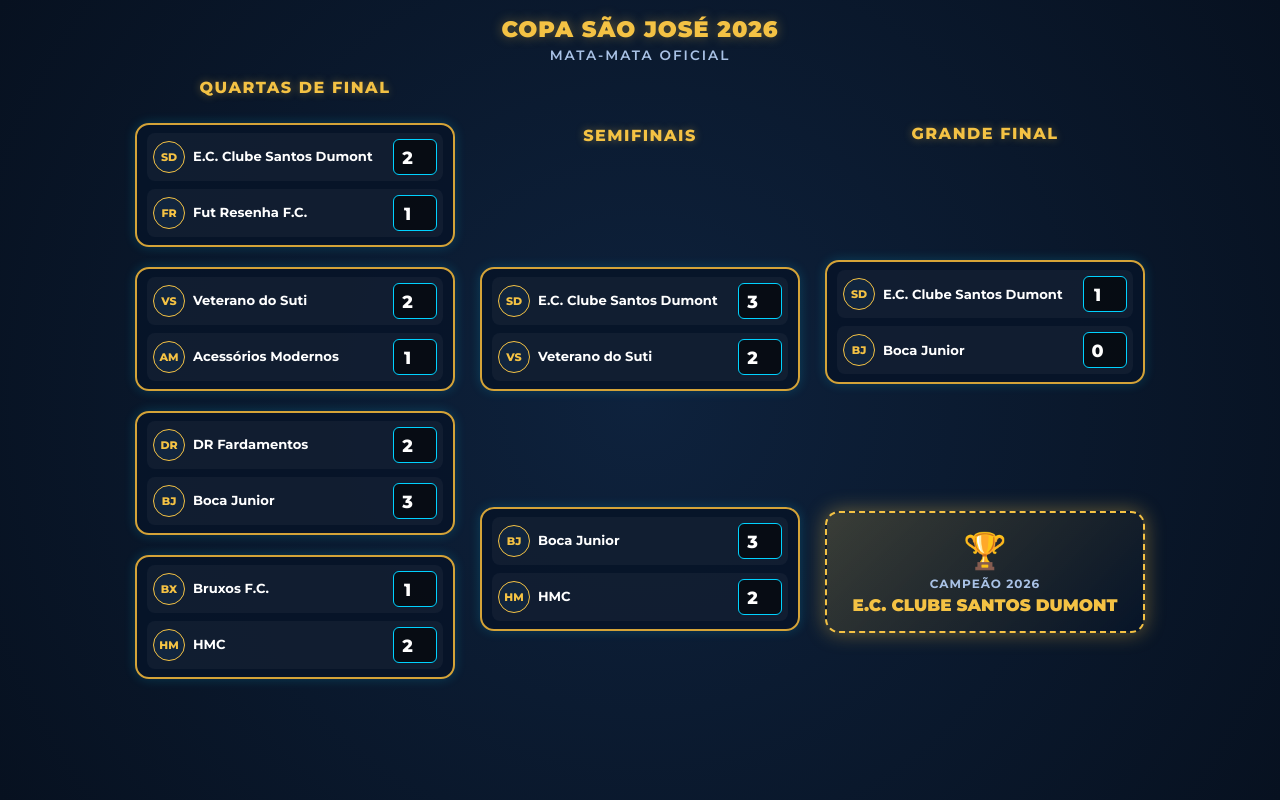
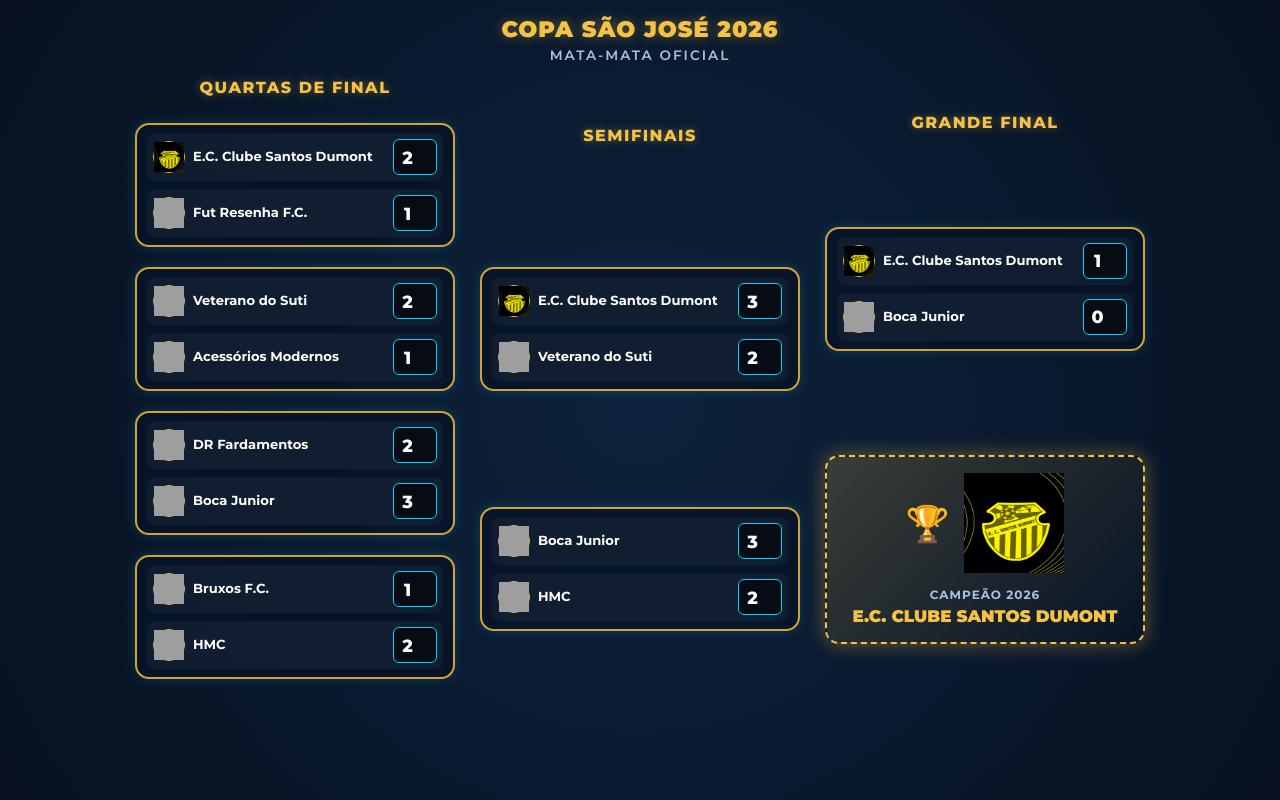
Before and after one commit to Jero-web/Copa-SaoJose, a Flask app: page / in a window 1280 px wide. Run offline with Flask 3, Linux system fonts and the light colour scheme; data comes from the database, SQL or seed files in the repository; both versions use the stored data as it was after the commit; grey boxes are pictures that could not be loaded.

Commit message:
Add initial CSS styles and create SQLite database for tournament matches
- Introduced a new CSS file with styles for the tournament interface, including layout, colors, and responsive design for mobile.
- Created an SQLite database schema for storing match data, including match IDs and scores.

```diff
--- /dev/null
+++ b/static/style.css
@@ -0,0 +1,274 @@
+    :root {
+      --bg-dark: #071120;
+      --card-bg: rgba(7, 21, 41, 0.95);
+      --gold: #f4c244;
+      --gold-border: #d4a338;
+      --gold-glow: rgba(244, 194, 68, 0.4);
+      --cyan-glow: #00d2ff;
+      --text-white: #ffffff;
+    }
+
+    * {
+      box-sizing: border-box;
+      margin: 0;
+      padding: 0;
+      font-family: 'Montserrat', sans-serif;
+      -webkit-tap-highlight-color: transparent;
+    }
+
+    body {
+      background: radial-gradient(circle at center, #0e223d 0%, var(--bg-dark) 100%);
+      color: var(--text-white);
+      min-height: 100vh;
+      display: flex;
+      flex-direction: column;
+      align-items: center;
+      padding: 15px 10px 40px;
+    }
+
+    /* Cabeçalho */
+    .header {
+      text-align: center;
+      margin-bottom: 15px;
+    }
+    .header h1 {
+      font-size: 1.4rem;
+      font-weight: 900;
+      color: var(--gold);
+      letter-spacing: 1px;
+      text-transform: uppercase;
+      text-shadow: 0 0 12px var(--gold-glow);
+    }
+    .header h2 {
+      font-size: 0.85rem;
+      font-weight: 600;
+      color: #a9c2e6;
+      letter-spacing: 2px;
+      margin-top: 4px;
+      text-transform: uppercase;
+    }
+
+    /* Abas de Navegação (Mobile) */
+    .mobile-tabs {
+      display: none;
+      gap: 6px;
+      width: 100%;
+      max-width: 450px;
+      margin-bottom: 20px;
+      background: rgba(4, 13, 26, 0.9);
+      padding: 6px;
+      border-radius: 30px;
+      border: 1px solid rgba(244, 194, 68, 0.4);
+    }
+
+    .tab-btn {
+      flex: 1;
+      padding: 10px 4px;
+      border: none;
+      background: transparent;
+      color: #a0aec0;
+      font-size: 0.8rem;
+      font-weight: 700;
+      border-radius: 20px;
+      cursor: pointer;
+      text-transform: uppercase;
+      transition: all 0.25s ease;
+    }
+
+    .tab-btn.active {
+      background: var(--gold);
+      color: #071120;
+      font-weight: 900;
+      box-shadow: 0 0 12px var(--gold-glow);
+    }
+
+    /* Estrutura do Torneio */
+    .bracket-wrapper {
+      width: 100%;
+      max-width: 1200px;
+      display: flex;
+      justify-content: center;
+    }
+
+    .bracket-container {
+      display: flex;
+      gap: 25px;
+      align-items: stretch;
+      justify-content: center;
+      width: 100%;
+    }
+
+    .round {
+      display: flex;
+      flex-direction: column;
+      justify-content: space-around;
+      gap: 20px;
+      flex: 1;
+      max-width: 320px;
+      min-width: 270px;
+    }
+
+    .round-title {
+      text-align: center;
+      font-weight: 800;
+      font-size: 1rem;
+      color: var(--gold);
+      letter-spacing: 1.5px;
+      text-transform: uppercase;
+      margin-bottom: 6px;
+      text-shadow: 0 0 8px var(--gold-glow);
+    }
+
+    /* Cards de Partida */
+    .matchup-card {
+      background: var(--card-bg);
+      border: 2px solid var(--gold-border);
+      border-radius: 14px;
+      padding: 8px 10px;
+      box-shadow: 0 0 12px rgba(0, 210, 255, 0.2);
+      display: flex;
+      flex-direction: column;
+      gap: 8px;
+    }
+
+    .team-row {
+      display: flex;
+      align-items: center;
+      justify-content: space-between;
+      gap: 8px;
+      padding: 6px;
+      border-radius: 8px;
+      background: rgba(255, 255, 255, 0.04);
+    }
+
+    .team-info {
+      display: flex;
+      align-items: center;
+      gap: 8px;
+      flex: 1;
+      min-width: 0;
+    }
+
+    .team-badge {
+      width: 32px;
+      height: 32px;
+      border-radius: 50%;
+      background: #11253e;
+      border: 1.5px solid var(--gold);
+      display: flex;
+      align-items: center;
+      justify-content: center;
+      font-size: 11px;
+      font-weight: 800;
+      color: var(--gold);
+      flex-shrink: 0;
+    }
+
+    .team-name {
+      font-size: 0.82rem;
+      font-weight: 700;
+      line-height: 1.2;
+      word-break: break-word;
+    }
+
+    .team-row.placeholder .team-name {
+      color: rgba(255, 255, 255, 0.35);
+      font-style: italic;
+    }
+
+    /* Placar */
+    .score-input {
+      width: 44px;
+      height: 36px;
+      background: rgba(0, 0, 0, 0.6);
+      border: 1.5px solid var(--cyan-glow);
+      border-radius: 6px;
+      color: #fff;
+      font-size: 1.1rem;
+      font-weight: 800;
+      text-align: center;
+      outline: none;
+      flex-shrink: 0;
+    }
+
+    .score-input:focus {
+      border-color: var(--gold);
+      box-shadow: 0 0 8px var(--gold);
+    }
+
+    .score-input:disabled {
+      background: rgba(0, 0, 0, 0.2);
+      border-color: rgba(255, 255, 255, 0.1);
+      color: transparent;
+    }
+
+    /* Campeão */
+    .winner-box {
+      margin-top: 15px;
+      background: linear-gradient(135deg, rgba(244, 194, 68, 0.2), rgba(7, 21, 41, 0.95));
+      border: 2px dashed var(--gold);
+      box-shadow: 0 0 20px var(--gold-glow);
+      text-align: center;
+      padding: 16px 10px;
+      border-radius: 14px;
+    }
+
+    .winner-box .trophy {
+      font-size: 2.2rem;
+      margin-bottom: 4px;
+    }
+
+    .winner-name {
+      font-size: 1.05rem;
+      font-weight: 900;
+      color: var(--gold);
+      margin-top: 4px;
+      text-transform: uppercase;
+      word-break: break-word;
+    }
+
+    /* Botão Mobile */
+    .step-nav-btn {
+      display: none;
+      width: 100%;
+      margin-top: 15px;
+      padding: 12px;
+      background: var(--gold);
+      color: #071120;
+      font-weight: 900;
+      font-size: 0.9rem;
+      border: none;
+      border-radius: 10px;
+      cursor: pointer;
+      text-transform: uppercase;
+      box-shadow: 0 0 12px var(--gold-glow);
+    }
+
+    @media (max-width: 860px) {
+      .mobile-tabs {
+        display: flex;
+      }
+
+      .bracket-container {
+        display: block;
+      }
+
+      .round {
+        display: none !important;
+        width: 100%;
+        max-width: 100%;
+        gap: 14px;
+      }
+
+      .round.active-round {
+        display: flex !important;
+      }
+
+      .round-title {
+        display: none;
+      }
+
+      .step-nav-btn {
+        display: block;
+      }
+    }
--- a/templates/index.html
+++ b/templates/index.html
@@ -5,282 +5,7 @@
   <meta name="viewport" content="width=device-width, initial-scale=1.0, maximum-scale=1.0, user-scalable=no">
   <title>Copa São José 2026 - Mata-Mata</title>
   <link href="https://fonts.googleapis.com/css2?family=Montserrat:wght@400;600;700;800;900&display=swap" rel="stylesheet">
-  <style>
-    :root {
-      --bg-dark: #071120;
-      --card-bg: rgba(7, 21, 41, 0.95);
-      --gold: #f4c244;
-      --gold-border: #d4a338;
-      --gold-glow: rgba(244, 194, 68, 0.4);
-      --cyan-glow: #00d2ff;
-      --text-white: #ffffff;
-    }
-
-    * {
-      box-sizing: border-box;
-      margin: 0;
-      padding: 0;
-      font-family: 'Montserrat', sans-serif;
-      -webkit-tap-highlight-color: transparent;
-    }
-
-    body {
-      background: radial-gradient(circle at center, #0e223d 0%, var(--bg-dark) 100%);
-      color: var(--text-white);
-      min-height: 100vh;
-      display: flex;
-      flex-direction: column;
-      align-items: center;
-      padding: 15px 10px 40px;
-    }
-
-    /* Cabeçalho */
-    .header {
-      text-align: center;
-      margin-bottom: 15px;
-    }
-    .header h1 {
-      font-size: 1.4rem;
-      font-weight: 900;
-      color: var(--gold);
-      letter-spacing: 1px;
-      text-transform: uppercase;
-      text-shadow: 0 0 12px var(--gold-glow);
-    }
-    .header h2 {
-      font-size: 0.85rem;
-      font-weight: 600;
-      color: #a9c2e6;
-      letter-spacing: 2px;
-      margin-top: 4px;
-      text-transform: uppercase;
-    }
-
-    /* Abas de Navegação (Mobile) */
-    .mobile-tabs {
-      display: none;
-      gap: 6px;
-      width: 100%;
-      max-width: 450px;
-      margin-bottom: 20px;
-      background: rgba(4, 13, 26, 0.9);
-      padding: 6px;
-      border-radius: 30px;
-      border: 1px solid rgba(244, 194, 68, 0.4);
-    }
-
-    .tab-btn {
-      flex: 1;
-      padding: 10px 4px;
-      border: none;
-      background: transparent;
-      color: #a0aec0;
-      font-size: 0.8rem;
-      font-weight: 700;
-      border-radius: 20px;
-      cursor: pointer;
-      text-transform: uppercase;
-      transition: all 0.25s ease;
-    }
-
-    .tab-btn.active {
-      background: var(--gold);
-      color: #071120;
-      font-weight: 900;
-      box-shadow: 0 0 12px var(--gold-glow);
-    }
-
-    /* Estrutura do Torneio */
-    .bracket-wrapper {
-      width: 100%;
-      max-width: 1200px;
-      display: flex;
-      justify-content: center;
-    }
-
-    .bracket-container {
-      display: flex;
-      gap: 25px;
-      align-items: stretch;
-      justify-content: center;
-      width: 100%;
-    }
-
-    .round {
-      display: flex;
-      flex-direction: column;
-      justify-content: space-around;
-      gap: 20px;
-      flex: 1;
-      max-width: 320px;
-      min-width: 270px;
-    }
-
-    .round-title {
-      text-align: center;
-      font-weight: 800;
-      font-size: 1rem;
-      color: var(--gold);
-      letter-spacing: 1.5px;
-      text-transform: uppercase;
-      margin-bottom: 6px;
-      text-shadow: 0 0 8px var(--gold-glow);
-    }
-
-    /* Cards de Partida */
-    .matchup-card {
-      background: var(--card-bg);
-      border: 2px solid var(--gold-border);
-      border-radius: 14px;
-      padding: 8px 10px;
-      box-shadow: 0 0 12px rgba(0, 210, 255, 0.2);
-      display: flex;
-      flex-direction: column;
-      gap: 8px;
-    }
-
-    .team-row {
-      display: flex;
-      align-items: center;
-      justify-content: space-between;
-      gap: 8px;
-      padding: 6px;
-      border-radius: 8px;
-      background: rgba(255, 255, 255, 0.04);
-    }
-
-    .team-info {
-      display: flex;
-      align-items: center;
-      gap: 8px;
-      flex: 1;
-      min-width: 0;
-    }
-
-    .team-badge {
-      width: 32px;
-      height: 32px;
-      border-radius: 50%;
-      background: #11253e;
-      border: 1.5px solid var(--gold);
-      display: flex;
-      align-items: center;
-      justify-content: center;
-      font-size: 11px;
-      font-weight: 800;
-      color: var(--gold);
-      flex-shrink: 0;
-    }
-
-    .team-name {
-      font-size: 0.82rem;
-      font-weight: 700;
-      line-height: 1.2;
-      word-break: break-word;
-    }
-
-    .team-row.placeholder .team-name {
-      color: rgba(255, 255, 255, 0.35);
-      font-style: italic;
-    }
-
-    /* Placar */
-    .score-input {
-      width: 44px;
-      height: 36px;
-      background: rgba(0, 0, 0, 0.6);
-      border: 1.5px solid var(--cyan-glow);
-      border-radius: 6px;
-      color: #fff;
-      font-size: 1.1rem;
-      font-weight: 800;
-      text-align: center;
-      outline: none;
-      flex-shrink: 0;
-    }
-
-    .score-input:focus {
-      border-color: var(--gold);
-      box-shadow: 0 0 8px var(--gold);
-    }
-
-    .score-input:disabled {
-      background: rgba(0, 0, 0, 0.2);
-      border-color: rgba(255, 255, 255, 0.1);
-      color: transparent;
-    }
-
-    /* Campeão */
-    .winner-box {
-      margin-top: 15px;
-      background: linear-gradient(135deg, rgba(244, 194, 68, 0.2), rgba(7, 21, 41, 0.95));
-      border: 2px dashed var(--gold);
-      box-shadow: 0 0 20px var(--gold-glow);
-      text-align: center;
-      padding: 16px 10px;
-      border-radius: 14px;
-    }
-
-    .winner-box .trophy {
-      font-size: 2.2rem;
-      margin-bottom: 4px;
-    }
-
-    .winner-name {
-      font-size: 1.05rem;
-      font-weight: 900;
-      color: var(--gold);
-      margin-top: 4px;
-      text-transform: uppercase;
-      word-break: break-word;
-    }
-
-    /* Botão Mobile */
-    .step-nav-btn {
-      display: none;
-      width: 100%;
-      margin-top: 15px;
-      padding: 12px;
-      background: var(--gold);
-      color: #071120;
-      font-weight: 900;
-      font-size: 0.9rem;
-      border: none;
-      border-radius: 10px;
-      cursor: pointer;
-      text-transform: uppercase;
-      box-shadow: 0 0 12px var(--gold-glow);
-    }
-
-    @media (max-width: 860px) {
-      .mobile-tabs {
-        display: flex;
-      }
-
-      .bracket-container {
-        display: block;
-      }
-
-      .round {
-        display: none !important;
-        width: 100%;
-        max-width: 100%;
-        gap: 14px;
-      }
-
-      .round.active-round {
-        display: flex !important;
-      }
-
-      .round-title {
-        display: none;
-      }
-
-      .step-nav-btn {
-        display: block;
-      }
-    }
-  </style>
+  <link rel="stylesheet" href="/static/style.css">
 </head>
 <body>
 
@@ -307,14 +32,18 @@
         <div class="matchup-card" id="m-qf1">
           <div class="team-row">
             <div class="team-info">
-              <div class="team-badge">SD</div>
+              <div class="team-badge">
+               <img src="/static/logos/E. C. Santos Dumont.jpeg" alt="SD" width="30" height="30">
+              </div>
               <span class="team-name">E.C. Clube Santos Dumont</span>
             </div>
             <input type="number" class="score-input" min="0" oninput="handleScoreChange('m-qf1')">
           </div>
           <div class="team-row">
             <div class="team-info">
-              <div class="team-badge">FR</div>
+              <div class="team-badge">
+                <img src="/static/logos/RESENHA.jpeg" alt="FR" width="30" height="30">
+              </div>
               <span class="team-name">Fut Resenha F.C.</span>
             </div>
             <input type="number" class="score-input" min="0" oninput="handleScoreChange('m-qf1')">
@@ -325,14 +54,18 @@
         <div class="matchup-card" id="m-qf2">
           <div class="team-row">
             <div class="team-info">
-              <div class="team-badge">VS</div>
+              <div class="team-badge">
+                <img src="/static/logos/VS.png" alt="VS" width="30" height="30">
+              </div>
               <span class="team-name">Veterano do Suti</span>
             </div>
             <input type="number" class="score-input" min="0" oninput="handleScoreChange('m-qf2')">
           </div>
           <div class="team-row">
             <div class="team-info">
-              <div class="team-badge">AM</div>
+              <div class="team-badge">
+                <img src="/static/logos/AM.png" alt="AM" width="30" height="30">
+              </div>
               <span class="team-name">Acessórios Modernos</span>
             </div>
             <input type="number" class="score-input" min="0" oninput="handleScoreChange('m-qf2')">
@@ -343,14 +76,18 @@
         <div class="matchup-card" id="m-qf3">
           <div class="team-row">
             <div class="team-info">
-              <div class="team-badge">DR</div>
+              <div class="team-badge">
+                <img src="/static/logos/DR.png" alt="DR" width="30" height="30">
+              </div>
               <span class="team-name">DR Fardamentos</span>
             </div>
             <input type="number" class="score-input" min="0" oninput="handleScoreChange('m-qf3')">
           </div>
           <div class="team-row">
             <div class="team-info">
-              <div class="team-badge">BJ</div>
+              <div class="team-badge">
+                <img src="/static/logos/BJ.png" alt="BJ" width="30" height="30">
+              </div>
               <span class="team-name">Boca Junior</span>
             </div>
             <input type="number" class="score-input" min="0" oninput="handleScoreChange('m-qf3')">
@@ -361,14 +98,18 @@
         <div class="matchup-card" id="m-qf4">
           <div class="team-row">
             <div class="team-info">
-              <div class="team-badge">BX</div>
+              <div class="team-badge">
+                <img src="/static/logos/BX.png" alt="BX" width="30" height="30">
+              </div>
               <span class="team-name">Bruxos F.C.</span>
             </div>
             <input type="number" class="score-input" min="0" oninput="handleScoreChange('m-qf4')">
           </div>
           <div class="team-row">
             <div class="team-info">
-              <div class="team-badge">HM</div>
+              <div class="team-badge">
+                <img src="/static/logos/HM.png" alt="HM" width="30" height="30">
+              </div>
               <span class="team-name">HMC</span>
             </div>
             <input type="number" class="score-input" min="0" oninput="handleScoreChange('m-qf4')">
@@ -441,7 +182,10 @@
         </div>
 
         <div class="winner-box">
-          <div class="trophy">🏆</div>
+          <div style="display: flex; align-items: center; justify-content: center; gap: 15px; margin-bottom: 10px;">
+            <div class="trophy">🏆</div>
+            <div class="champion-badge" id="champion-badge"></div>
+          </div>
           <div style="font-size: 0.75rem; color: #a9c2e6; letter-spacing: 1px; font-weight: 700;">CAMPEÃO 2026</div>
           <div class="winner-name" id="champion-name">Aguardando...</div>
         </div>
@@ -454,6 +198,18 @@
 
   <script>
     const debounceTimers = {};
+
+    // Mapeamento de badges para imagens
+    const badgeToImage = {
+      'SD': '/static/logos/E. C. Santos Dumont.jpeg',
+      'FR': '/static/logos/RESENHA.jpeg',
+      'VS': '/static/logos/VS.png',
+      'AM': '/static/logos/AM.png',
+      'DR': '/static/logos/DR.png',
+      'BJ': '/static/logos/BJ.png',
+      'BX': '/static/logos/BX.png',
+      'HM': '/static/logos/HM.png'
+    };
 
     function switchTab(index) {
       document.querySelectorAll('.tab-btn').forEach((btn, i) => {
@@ -479,12 +235,12 @@
       if (score1 > score2) {
         return {
           name: rows[0].querySelector('.team-name').innerText,
-          badge: rows[0].querySelector('.team-badge').innerText
+          badge: rows[0].querySelector('.team-badge').innerText || rows[0].querySelector('.team-badge img').alt
         };
       } else if (score2 > score1) {
         return {
           name: rows[1].querySelector('.team-name').innerText,
-          badge: rows[1].querySelector('.team-badge').innerText
+          badge: rows[1].querySelector('.team-badge').innerText || rows[1].querySelector('.team-badge img').alt
         };
       }
       return null;
@@ -493,14 +249,31 @@
     function setSlot(slotId, team, fallbackText) {
       const slot = document.getElementById(slotId);
       const input = slot.querySelector('input');
+      const badgeDiv = slot.querySelector('.team-badge');
+
       if (team) {
         slot.querySelector('.team-name').innerText = team.name;
-        slot.querySelector('.team-badge').innerText = team.badge;
+
+        // Atualiza a imagem se existir, senão cria uma
+        let img = badgeDiv.querySelector('img');
+        if (img) {
+          img.src = badgeToImage[team.badge] || '/static/logos/' + team.badge + '.png';
+          img.alt = team.badge;
+        } else {
+          badgeDiv.innerHTML = '';
+          img = document.createElement('img');
+          img.src = badgeToImage[team.badge] || '/static/logos/' + team.badge + '.png';
+          img.alt = team.badge;
+          img.width = 30;
+          img.height = 30;
+          badgeDiv.appendChild(img);
+        }
+
         slot.classList.remove('placeholder');
         input.disabled = false;
       } else {
         slot.querySelector('.team-name').innerText = fallbackText;
-        slot.querySelector('.team-badge').innerText = '?';
+        badgeDiv.innerText = '?';
         slot.classList.add('placeholder');
         input.value = '';
         input.disabled = true;
@@ -529,11 +302,28 @@
       // 3. Final -> Campeão
       const champion = getWinner('m-final');
       const champEl = document.getElementById('champion-name');
+      const champBadgeEl = document.getElementById('champion-badge');
 
       if (champion) {
         champEl.innerText = champion.name;
+
+        // Atualiza a imagem do campeão
+        let img = champBadgeEl.querySelector('img');
+        if (img) {
+          img.src = badgeToImage[champion.badge] || '/static/logos/' + champion.badge + '.png';
+          img.alt = champion.badge;
+        } else {
+          champBadgeEl.innerHTML = '';
+          img = document.createElement('img');
+          img.src = badgeToImage[champion.badge] || '/static/logos/' + champion.badge + '.png';
+          img.alt = champion.badge;
+          img.width = 100;
+          img.height = 100;
+          champBadgeEl.appendChild(img);
+        }
       } else {
         champEl.innerText = 'Aguardando...';
+        champBadgeEl.innerHTML = '';
       }
     }
 
```
Also changed, not shown: static/logos/E. C. Santos Dumont.jpeg (added), torneio.db (added).
